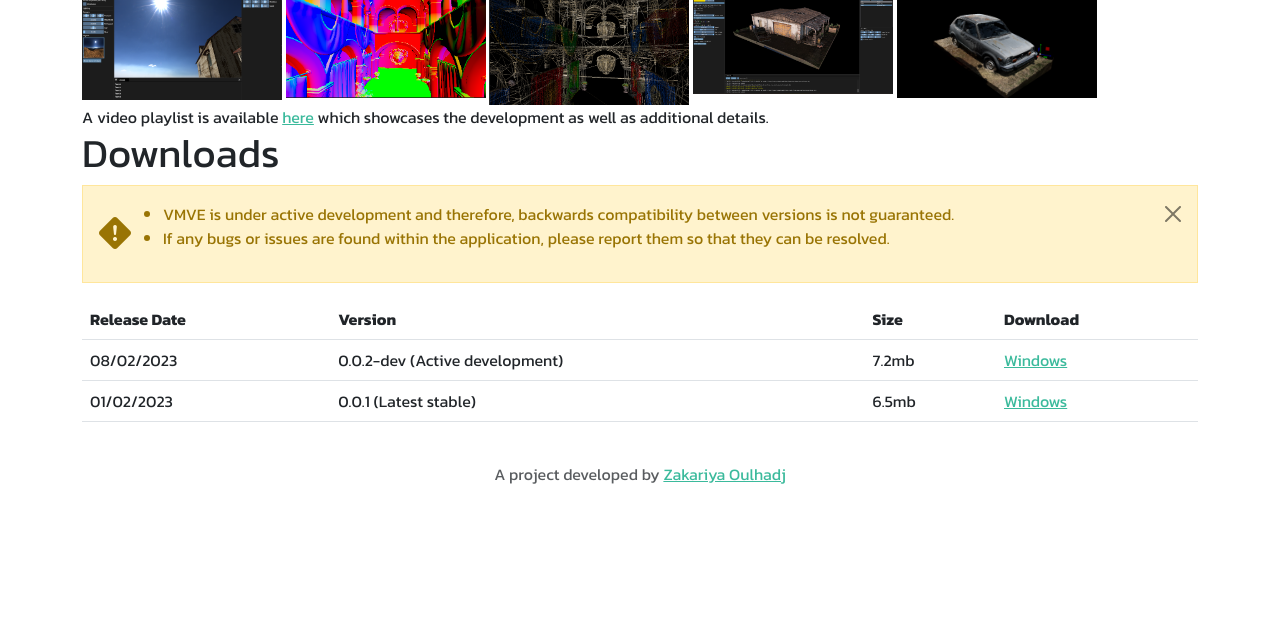
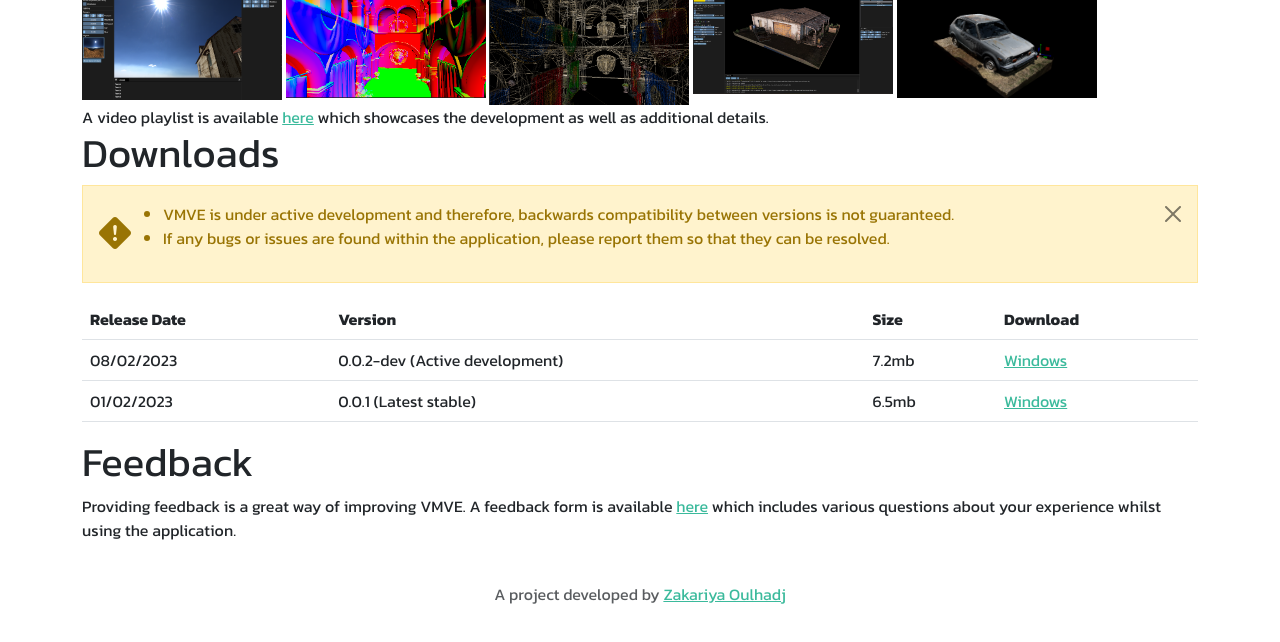
Before and after one commit to ZOulhadj/vmve_website, a website: page index.html in a window 1280 px wide. Shown: the part 1492-2134 px from the top of the page. Before the commit the page ends 2034 px from the top, so only its background shows below. Drawn offline with nearby package versions, Linux system fonts and the light colour scheme.

Commit message:
Added a feedback section and form.

```diff
--- a/index.html
+++ b/index.html
@@ -219,6 +219,16 @@
             </table>
         </div>
 
+        <div>
+            <h1 id="feedback">Feedback</h1>
+            <p>
+                Providing feedback is a great way of improving VMVE. A feedback form is available
+                <a href="https://forms.gle/a6BNsA9pYhUbEyEZA" target="_blank">here</a>
+                which includes various questions about your experience whilst
+                using the application.
+            </p>
+        </div>
+
     </div>
 
     <div class="container">
```
